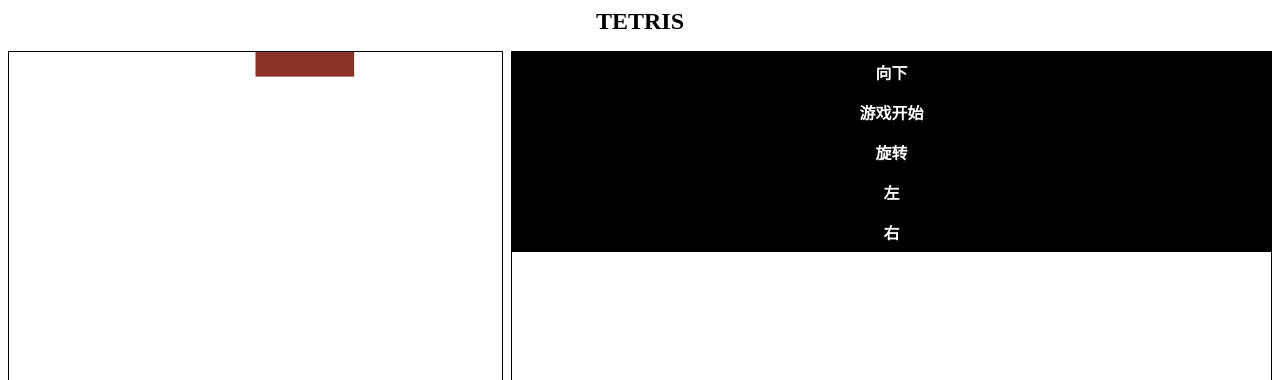
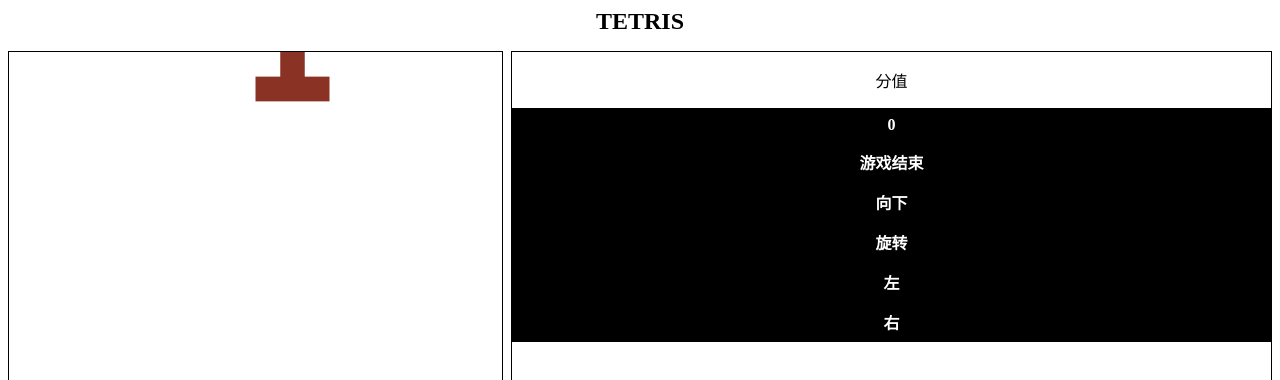
Before and after one commit to Chenyating/easyGame, a website: page tetris.html in a window 1280 px wide. Both pictures are taken after a click on the element "游戏开始". Shown: the top 380 px of the page. Drawn offline with Linux system fonts and the light colour scheme.

Commit message:
开始完善中

```diff
--- a/tetris.html
+++ b/tetris.html
@@ -91,10 +91,12 @@
       <canvas id="stage" width=400 height=800>
       </canvas>
       <div class="operation">
-        <div class="inf" @click="down()">向下</div>
-        <div class="inf" id="title" @click="radomShap()">
+          <p>分值</p>
+          <div class="inf">{{scope}}</div>
+        <div class="inf" id="title" @click="begin()">
           游戏开始
         </div>
+        <div class="inf" @click="down()">向下</div>
         <div class="inf" @click="rotate()">旋转</div>
         <div class="inf" @click="left()">左</div>
         <div class="inf" @click="right()">右</div>
--- a/tetris.js
+++ b/tetris.js
@@ -7,14 +7,39 @@ var app = new Vue({
     shap: [], //存放图形
     all: new Array(), //存放所有已经内容
     context: null, //画布
-    direction: 1, //方块移动方向
-    pushAll: 0,
     rotateID: 0, //旋转的状态,
-    shapName: null,
-    stopStatus: false,
-    allLength: null
+    allLength: null,
+    gameState: 0
   },
   methods: {
+    begin() {
+      if (this.gameState != 0) {
+        //游戏结束状态
+        $("#title").html("");
+        $("#title").html("游戏开始");
+        this.gameState = 0;
+        this.scope = 0;
+        this.all.splice(0, this.all.length); //清空存放单方块的数组
+        //清空整个画布
+        this.context.clearRect(0, 0, 800, 1600);
+      }
+      //游戏开始状态
+      else {
+        //初始化堆积方块
+        for (let i = 0; i < 40; i++) {
+          this.all[i] = new Array(0);
+          for (let j = 0; j < 20; j++) {
+            this.all[i][j] = 0;
+          }
+        }
+        this.allLength = this.all[0].length;
+        //开始绘制单方块；
+        this.radomShap();
+        this.gameState = 1;
+        $("#title").html("");
+        $("#title").html("游戏结束");
+      }
+    },
     //绘制
     pain() {
       var c = document.getElementById("stage");
@@ -32,23 +57,18 @@ var app = new Vue({
               this.shap[i][j][1],
               20,
               20
-            ); //绘制
-            // console.log("[" + i + "," + j + "]" + ":" + "[" + this.shap[i][j][0] + "," + this.shap[i][j][1] + "," + this.shap[i][j][2] + "]")
+            );
           }
         }
       }
-      // console.log("--------------")
     },
     //随机绘制单方块
     radomShap() {
-      // console.log("------------------");
       this.pain();
-      // this.radomID = parseInt(Math.random() * 7);
-      this.radomID = 0;
-
+      this.radomID = parseInt(Math.random() * 7);
       // this.deleteShap();
-      this.shap.splice(0, this.shap.length); //清空存放图形的数组
-      //开始存储不同形状的数组
+      this.shap.splice(0, this.shap.length); //清空存放单方块的数组
+      //shap数组开始存储不同单方块
       switch (this.radomID) {
         case 0:
           //长条
@@ -73,7 +93,6 @@ var app = new Vue({
             }
             defaultY += 20;
           }
-          this.shapName = "长条";
           break;
         case 1:
           //正方形
@@ -85,7 +104,6 @@ var app = new Vue({
             [220, 0, 1],
             [220, 20, 1]
           ]);
-          this.shapName = "正方形";
           break;
         case 2:
           //正7
@@ -104,7 +122,6 @@ var app = new Vue({
             [220, 40, 1],
             [240, 40, 0]
           ]);
-          this.shapName = "正7";
           break;
         case 3:
           //反7
@@ -123,7 +140,6 @@ var app = new Vue({
             [220, 40, 1],
             [240, 40, 0]
           ]);
-          this.shapName = "反7";
           break;
         case 4:
           //正2
@@ -142,7 +158,6 @@ var app = new Vue({
             [220, 40, 0],
             [240, 40, 0]
           ]);
-          this.shapName = "正2";
           break;
         case 5:
           //反2
@@ -161,7 +176,6 @@ var app = new Vue({
             [220, 40, 0],
             [240, 40, 0]
           ]);
-          this.shapName = "反2";
           break;
         case 6:
           //土
@@ -180,14 +194,11 @@ var app = new Vue({
             [220, 40, 0],
             [240, 40, 0]
           ]);
-          this.shapName = "土";
           break;
         default:
           break;
       }
-      // console.log("this ramdomID is" + this.shapName);
       this.painShap();
-      console.log(this.shap)
     },
     //清除单方块形状
     deleteShap() {
@@ -220,7 +231,6 @@ var app = new Vue({
         for (let j = 0; j < shap1[i].length; j++) {
           if (
             ((shap1[i][j][0] < 0 || shap1[i][j][0] > 780) && shap1[i][j][2] == 1) || (this.all[this.shap[i][j][1] / 20][this.shap[i][j][0] / 20] == 1)) {
-            // console.log("会碰到墙壁或者碰到已经堆积好的方块！！！");
             //两个同时成立退出；
             return;
           }
@@ -233,6 +243,7 @@ var app = new Vue({
     },
     //向下
     down() {
+
       //判断下降过程中是否会与下一层堆积好的方块重叠；是否会超过范围；如果会的话，就开始把shap加入this.all然后退出；
       for (let i = 0; i < this.shap.length; i++) {
         for (let j = 0; j < this.shap[i].length; j++) {
@@ -252,7 +263,6 @@ var app = new Vue({
               }
             }
             //放完以后退出
-            // console.log(this.all)
             this.radomShap();
             return;
           }
@@ -270,7 +280,6 @@ var app = new Vue({
           } else {
             num++;
             if (num == this.allLength) {
-              // console.log("满格了啊！！！！")
               for (let j = 0; j < this.all[i].length; j++) {
                 this.context.clearRect(
                   j * 20,
@@ -321,7 +330,6 @@ var app = new Vue({
             if (
               (this.shap[i][j][0] < 20 || this.all[y][x - 1] == 1) && this.shap[i][j][2] == 1
             ) {
-              console.log("左边有东西||或者靠墙了。不要向左了。")
               //左边有东西||或者靠墙了。不要向左了。
               return;
             }
@@ -341,7 +349,6 @@ var app = new Vue({
           } else {
             num++;
             if (num == this.allLength) {
-              // console.log("满格了啊！！！！")
               this.context.clearRect(0, i * 20, 800, 20);
               //清除以后all值为1的数，改成0；
               for (let j = 0; j < this.all[i].length; j++) {
@@ -388,11 +395,10 @@ var app = new Vue({
             if (
               (this.shap[i][j][0] > 360 || this.all[y][x + 1] == 1) && this.shap[i][j][2] == 1
             ) {
-              // console.log("右边有障碍")
               return;
             }
           } catch (error) {
-            // console.log("x太大l")
+            // console.log("x太大")
           }
 
         }
@@ -408,7 +414,6 @@ var app = new Vue({
           } else {
             num++;
             if (num == this.allLength) {
-              // console.log("满格了啊！！！！")
               this.context.clearRect(0, i * 20, 800, 20);
               //清除以后all值为1的数，改成0；
               for (let j = 0; j < this.all[i].length; j++) {
@@ -443,13 +448,13 @@ var app = new Vue({
       }
       this.painShap();
     },
-    deletAll(){
+    deletAll() {
       for (let i = 0; i < this.all.length; i++) {
         for (let j = 0; j < this.all[i].length; j++) {
-          if (this.all[i][j]== 1) {
+          if (this.all[i][j] == 1) {
             this.context.clearRect(
-              j*20,
-              i*20,
+              j * 20,
+              i * 20,
               20,
               20
             );
@@ -466,8 +471,6 @@ var app = new Vue({
         this.all[i + 1] = this.all[i];
       }
       this.all[0] = a5;
-      // console.log("交换位置拉");
-      // console.log(this.all);
     },
     //重绘堆积好的方块；
     painAll() {
@@ -486,14 +489,7 @@ var app = new Vue({
     }
   },
   mounted() {
-    //初始化堆积方块
-    for (let i = 0; i < 40; i++) {
-      this.all[i] = new Array(0);
-      for (let j = 0; j < 20; j++) {
-        this.all[i][j] = 0;
-      }
-    }
-    this.allLength = this.all[0].length;
+
   }
 });
 
@@ -559,16 +555,21 @@ document.addEventListener(
     endy = e.changedTouches[0].pageY;
     var direction = getDirection(startx, starty, endx, endy);
     clearInterval(timer);
+    if (direction == 0) {
+      clearInterval(timer);
+    }
     if (direction == 1) {
       app.rotate();
       timer = setInterval(() => {
         app.down();
       }, 400)
+
     }
     if (direction == 2) {
       timer = setInterval(() => {
         app.down();
-      }, 100)
+      }, 10)
+
     }
     if (direction == 3) {
       app.left();
@@ -582,10 +583,6 @@ document.addEventListener(
         app.down();
       }, 400)
     }
-    if (direction == 0) {
-      clearInterval(timer);
-    }
-
   },
   false
 );
```
